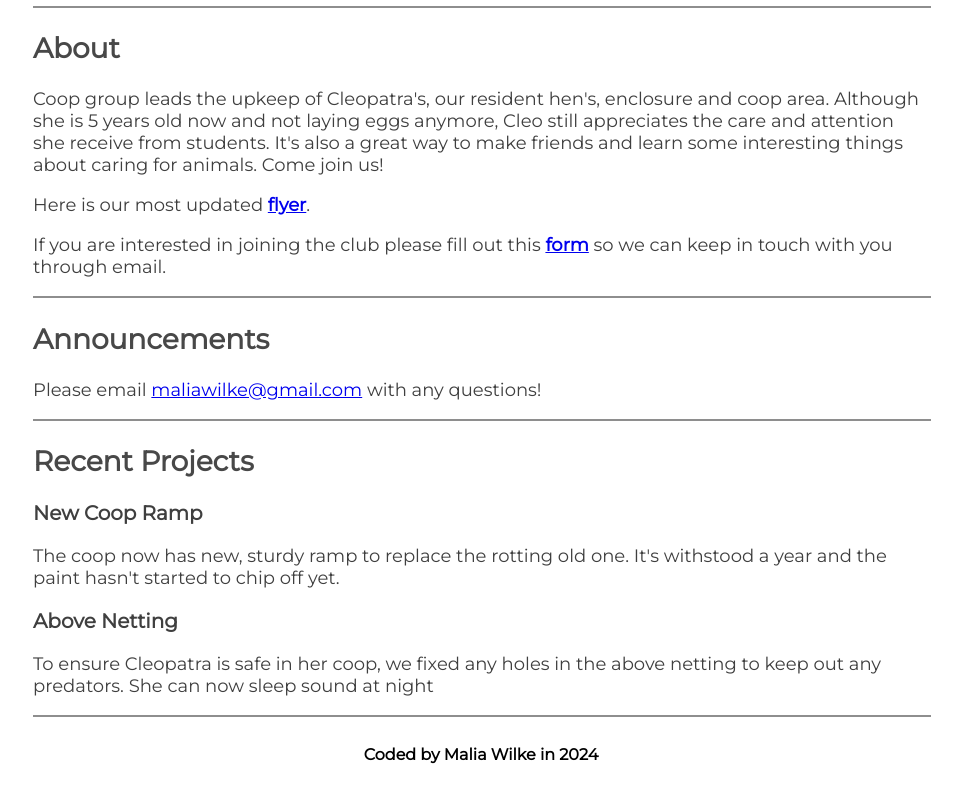
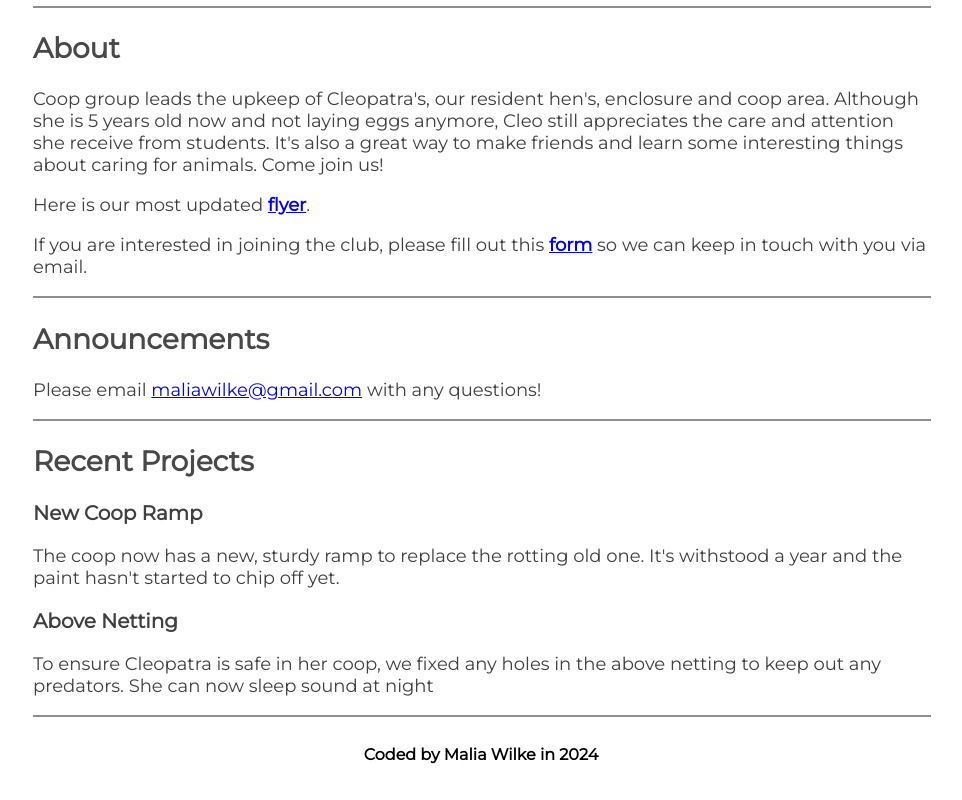
Before and after one commit to JuniperMar/CoopGroup, a website built with Vite: page index.html in a window 1280 px wide. Shown: the part 746-1546 px from the top of the page, without its empty margins (159-1121 px from the left). Built offline with nearby package versions, Linux system fonts and the light colour scheme.

Commit message:
Fixed some typos on the home page about the new ramp.

```diff
--- a/index.html
+++ b/index.html
@@ -43,9 +43,8 @@
     <p>Here is our most updated <a
         href="other/Coop Group Flyer.pdf"><b>flyer</b></a>.
     </p>
-    <p>If you are interested in joining the club please fill out this <a
-        href="https://forms.gle/srxChrcpZ72Wipfy7"><b>form</b></a> so we can keep in touch with you through
-      email. </p>
+    <p>If you are interested in joining the club, please fill out this <a
+        href="https://forms.gle/srxChrcpZ72Wipfy7"><b>form</b></a> so we can keep in touch with you via email. </p>
 
     <hr class="line">
     <h2>Announcements</h2>
@@ -53,7 +52,7 @@
     <hr class="line">
     <h2>Recent Projects</h2>
     <h3>New Coop Ramp</h3>
-    <p>The coop now has new, sturdy ramp to replace the rotting old one. It's withstood a year and the paint hasn't started to chip off yet.</p>
+    <p>The coop now has a new, sturdy ramp to replace the rotting old one. It's withstood a year and the paint hasn't started to chip off yet.</p>
     <h3>Above Netting</h3>
     <p>To ensure Cleopatra is safe in her coop, we fixed any holes in the above netting to keep out any predators. She can now sleep sound at night </p>
     <hr class="line">
```
